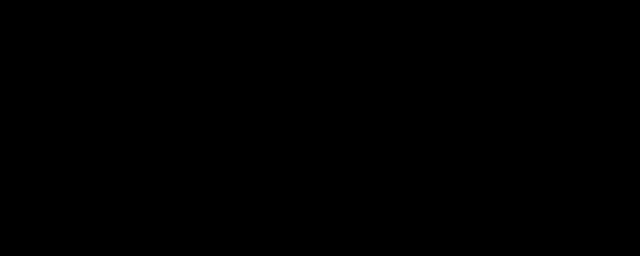
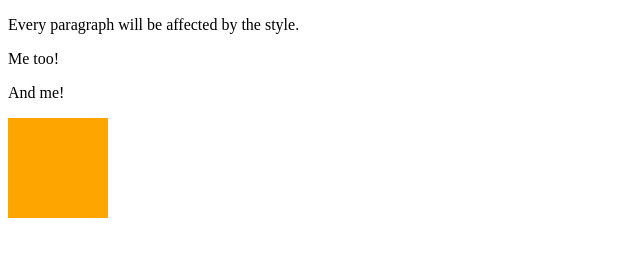
Before and after one commit to prathyushaapty/sample-HTML, a plain HTML site: page docs/index.html in a window 1280 px wide. Shown: the whole page, without its empty margins (0-640 px from the left). Drawn offline with Linux system fonts and the light colour scheme.

Commit message:
first commit

```diff
--- a/docs/index.html
+++ b/docs/index.html
@@ -2,9 +2,6 @@
 <html>
 <head>
 <style>
-body {
-    background: black;
-}
 </style>
 </head>
 <body>
@@ -13,5 +10,7 @@ body {
 <p id="para1">Me too!</p>
 <p>And me!</p>
 
+<div class="letznav-player-panel" style="width: 100px; height: 100px; background:orange"> </div>
+
 </body>
 </html>
```
